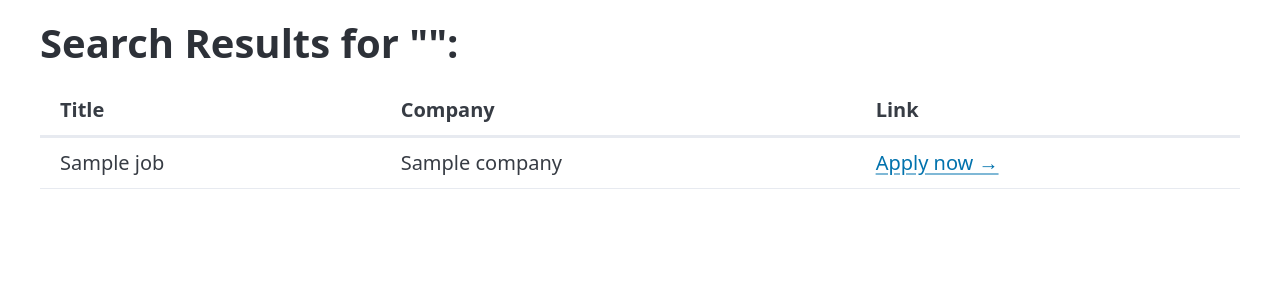
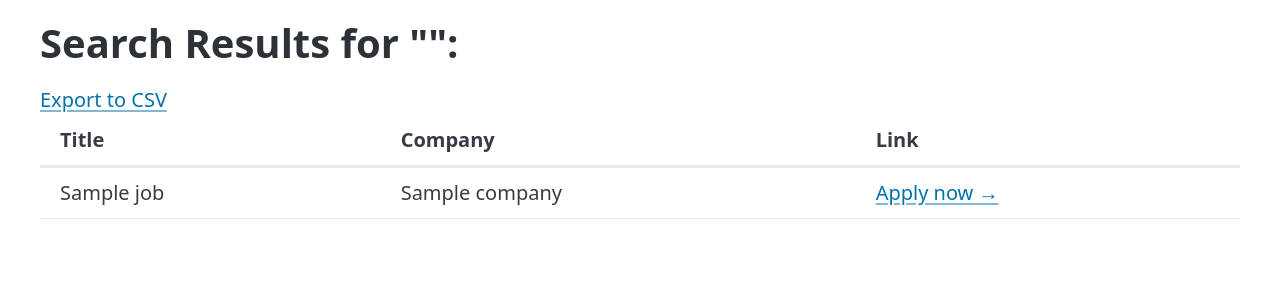
Before and after one commit to lilble/jobscraper, a Flask app: template templates/search.html in a window 1280 px wide. Shown: the top 300 px of the page. Run offline with Flask 3, Linux system fonts and the light colour scheme; the template is opened without the code that fills it: most values are stand-ins (such as "Sample title", 1, 10 or a date in 2020); some libraries are stand-ins or nearby versions.

Commit message:
export button

```diff
--- a/templates/search.html
+++ b/templates/search.html
@@ -12,6 +12,7 @@
   <body>
     <main class="container">
       <h1>Search Results for "{{keyword}}":</h1>
+      <a target="_blank" href="/export?keyword={{keyword}}">Export to CSV</a>
       <figure>
         <table role="grid">
           <thead>
--- a/wanted-jobs/python.csv
+++ b/wanted-jobs/python.csv
@@ -13,8 +13,8 @@ Python AI개발자,평행공간,https://www.wanted.co.kr/wd/219940
 "백엔드 개발자 Node.js, Python/5년 이상",딥세일즈,https://www.wanted.co.kr/wd/211459
 파이썬 백엔드 개발자,투블럭에이아이,https://www.wanted.co.kr/wd/163255
 백엔드 엔지니어 (Python),아이네블루메(채티),https://www.wanted.co.kr/wd/60926
+백엔드 엔지니어 (Python),엘리스,https://www.wanted.co.kr/wd/57878
 글로벌팀 백엔드 엔지니어 (Python),엘리스,https://www.wanted.co.kr/wd/182859
-백엔드 엔지니어 (Python),엘리스,https://www.wanted.co.kr/wd/57878
 [인텔리전스랩스] 소셜메이킹팀 백엔드 개발자 (Python),넥슨코리아(NEXON),https://www.wanted.co.kr/wd/205855
 Python application & Algorithm 개발자,메디픽셀,https://www.wanted.co.kr/wd/190006
 "C#, C++, Python, IoT MCU(아두이노,RPi) 개발자",아이티로그,https://www.wanted.co.kr/wd/187186
```
